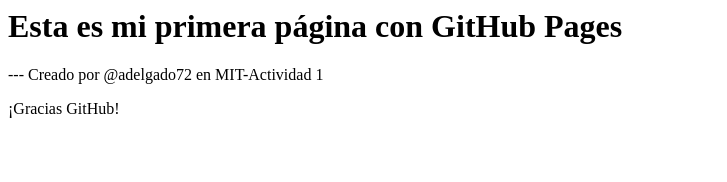
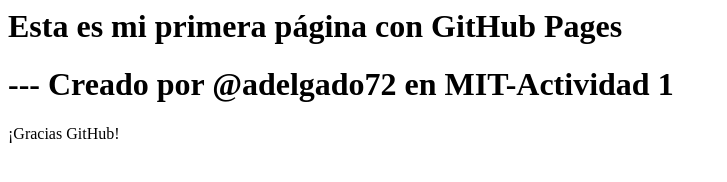
Before and after one commit to adelgado72/my_first_repo, a plain HTML site: page index.html in a window 1280 px wide. Shown: the whole page, without its empty margins (0-727 px from the left). Drawn offline with Linux system fonts and the light colour scheme.

Commit message:
Cambios de prueba

```diff
--- a/index.html
+++ b/index.html
@@ -1,5 +1,5 @@
 <html>
 <h1> Esta es mi primera página con GitHub Pages </h1>
-<p>   --- Creado por @adelgado72 en MIT-Actividad 1</p>
+<h1>   --- Creado por @adelgado72 en MIT-Actividad 1</h1>
 <p>¡Gracias GitHub!</p>
 </html>
```
